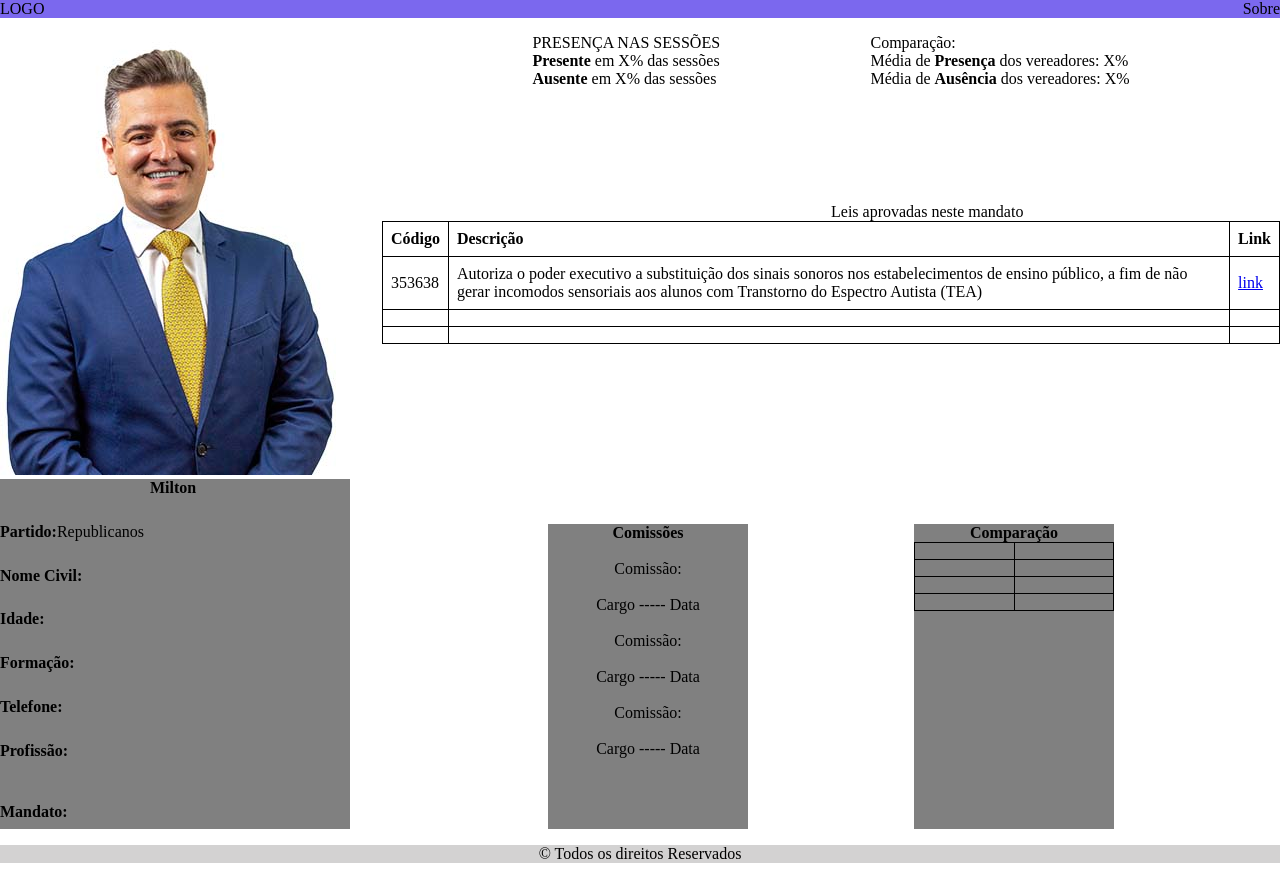
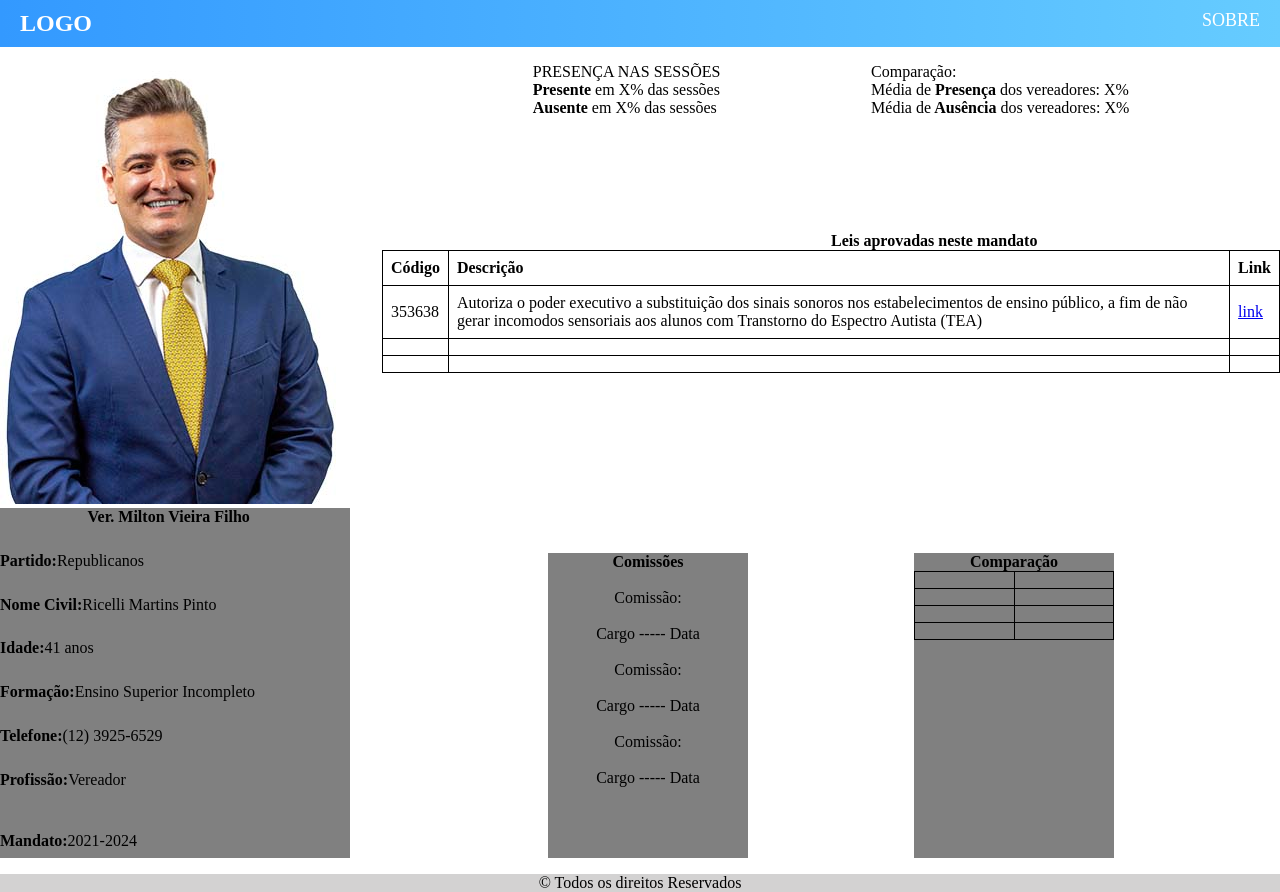
Before and after one commit to AgileKrakens/DemoQuerycy, a Flask app: page /perfil in a window 1280 px wide. Before the commit the page ends 863 px from the top, so only its background shows below. Run offline with Flask 3, Linux system fonts and the light colour scheme.

Commit message:
html semantico e novo header - perfil

```diff
--- a/src/static/css/perfil.css
+++ b/src/static/css/perfil.css
@@ -5,28 +5,42 @@
     align-items: center;
     justify-content: center;
 } */
-*{
+* {
     margin: 0;
     padding: 0;
 }
-.grid-wrapper{
+
+.grid-wrapper {
     display: grid;
     grid-template-rows: repeat(3, auto);
     grid-template-columns: 350px 1fr;
     gap: 1rem;
 }
-header {
+
+.header {
     display: flex;
     justify-content: space-between;
-    align-items: center;
-    background-color: mediumslateblue;
+    padding: 10px 20px;
+    background: linear-gradient(to right, #3399ff, #66ccff);
+    color: white;
     grid-column: 1/-1;
     grid-row: 1;
 }
-section{
+
+.header .logo {
+    font-size: 24px;
+    font-weight: bold;
+}
+
+.header .sobre {
+    font-size: 18px;
+}
+
+section {
     grid-row: 2/-2;
 }
-.info{
+
+.info {
     display: grid;
     grid-template-columns: 1fr;
     height: 350px;
@@ -35,43 +49,54 @@ section{
     grid-row: 3/4;
     background-color: gray;
 }
-.nome{
-    margin: 0px 150px;
+
+.nome {
+    margin-left: 25%;
 }
-.grid-wrapper>main{
+
+.grid-wrapper>main {
     display: grid;
     grid-auto-rows: 1fr 2fr 2fr 2fr;
     grid-template-columns: 1fr;
     gap: 1rem;
 }
-.presença{
+
+.presença {
     display: flex;
     justify-content: space-evenly;
 }
-article{
+
+article {
     grid-column: 2/-1;
     justify-content: center;
 }
-.leis{
+
+.leis {
     margin-left: 50%;
     font-style: bold;
 }
-table{
+
+table {
     border-collapse: collapse;
 }
-td,th{
+
+td,
+th {
     border: 1px solid black;
     text-align: left;
     padding: 8px;
 }
-.tabelas{
+
+.tabelas {
     display: flex;
     justify-content: space-evenly;
 }
-.texto{
+
+.texto {
     margin: 0 28%;
 }
-.comissoes{
+
+.comissoes {
     display: flex;
     flex-direction: column;
     height: auto;
@@ -79,7 +104,8 @@ td,th{
     background-color: gray;
     align-items: center;
 }
-.comparaçao{
+
+.comparaçao {
     display: flex;
     flex-direction: column;
     /* align-items: center; */
@@ -88,7 +114,8 @@ td,th{
     background-color: gray;
 
 }
-footer{
+
+footer {
     background-color: rgba(116, 114, 114, 0.318);
     display: flex;
     align-items: center;
@@ -96,3 +123,8 @@ footer{
     grid-column: 1/-1;
     grid-row: -2/-1;
 }
+
+.negrito {
+    font-weight: bold;
+
+}
--- a/src/templates/perfil.html
+++ b/src/templates/perfil.html
@@ -7,31 +7,30 @@
     <link rel="stylesheet" href="../static/css/perfil.css">
 </head>
 <body class="grid-wrapper">
-    <header>
-        <!-- <img src="./" alt="Logo" class="logo"> -->
+    <header class="header">
         <div class="logo">LOGO</div>
-        <div class="sobre">Sobre</div>
+        <div class="sobre">SOBRE</div>
     </header>
     <section>
         <img src="../static/images/milton.jpg" alt="" class="foto">
         <div class="info">
-            <span class="nome"><b>Milton</b></span>
-            <span><b><br>Partido:</b>Republicanos</span>
-            <span><b><br>Nome Civil:</b></span>
-            <span><b><br>Idade:</b></span>
-            <span><b><br>Formação:</b></span>
-            <span><b><br>Telefone:</b></span>
-            <span><b><br>Profissão:</b></span>
-            <span><b><br><br>Mandato:</b></span>
+            <span class="nome negrito">Ver. Milton Vieira Filho</span>
+            <div><span class="negrito"><br>Partido:</span>Republicanos</div>
+            <div><span class="negrito"><br>Nome Civil:</span>Ricelli Martins Pinto</div>
+            <div><span class="negrito"><br>Idade:</span>41 anos</div>
+            <div><span class="negrito"><br>Formação:</span>Ensino Superior Incompleto</div>
+            <div><span class="negrito"><br>Telefone:</span>(12) 3925-6529</div>
+            <div><span class="negrito"><br>Profissão:</span>Vereador</div>
+            <div><span class="negrito"><br><br>Mandato:</span>2021-2024</div>
         </div>
     </section>
     <main>
         <article class="presença">
-            <p>PRESENÇA NAS SESSÕES <br><b>Presente</b> em X% das sessões <br><b>Ausente</b> em X% das sessões </p>
-            <p>Comparação: <br>Média de <b>Presença</b> dos vereadores: X% <br>Média de <b>Ausência</b> dos vereadores: X%</p>
+            <p>PRESENÇA NAS SESSÕES <br><span class="negrito">Presente</span> em X% das sessões <br><span class="negrito">Ausente</span> em X% das sessões </p>
+            <p>Comparação: <br>Média de <span class="negrito">Presença</span> dos vereadores: X% <br>Média de<span class="negrito"> Ausência</span> dos vereadores: X%</p>
         </article>
         <article>
-            <span class="leis">Leis aprovadas neste mandato</span>
+            <span class="leis negrito">Leis aprovadas neste mandato</span>
             <table>
                 <tr>
                     <th>Código</th>
@@ -59,7 +58,7 @@
         </article>
         <article class="tabelas">
             <div class="comissoes">
-                <span ><b>Comissões</b></span>
+                <span class="texto negrito">Comissões</span>
                 <span><br>Comissão:</span>
                 <span><br>Cargo ----- Data</span>
                 <span><br>Comissão:</span>
@@ -68,7 +67,7 @@
                 <span><br>Cargo ----- Data</span>
             </div>
             <div class="comparaçao">
-                <span class="texto"><b>Comparação</b></span>
+                <span class="negrito texto">Comparação</span>
                 <table>
                     <tr>
                         <td></td>
```
